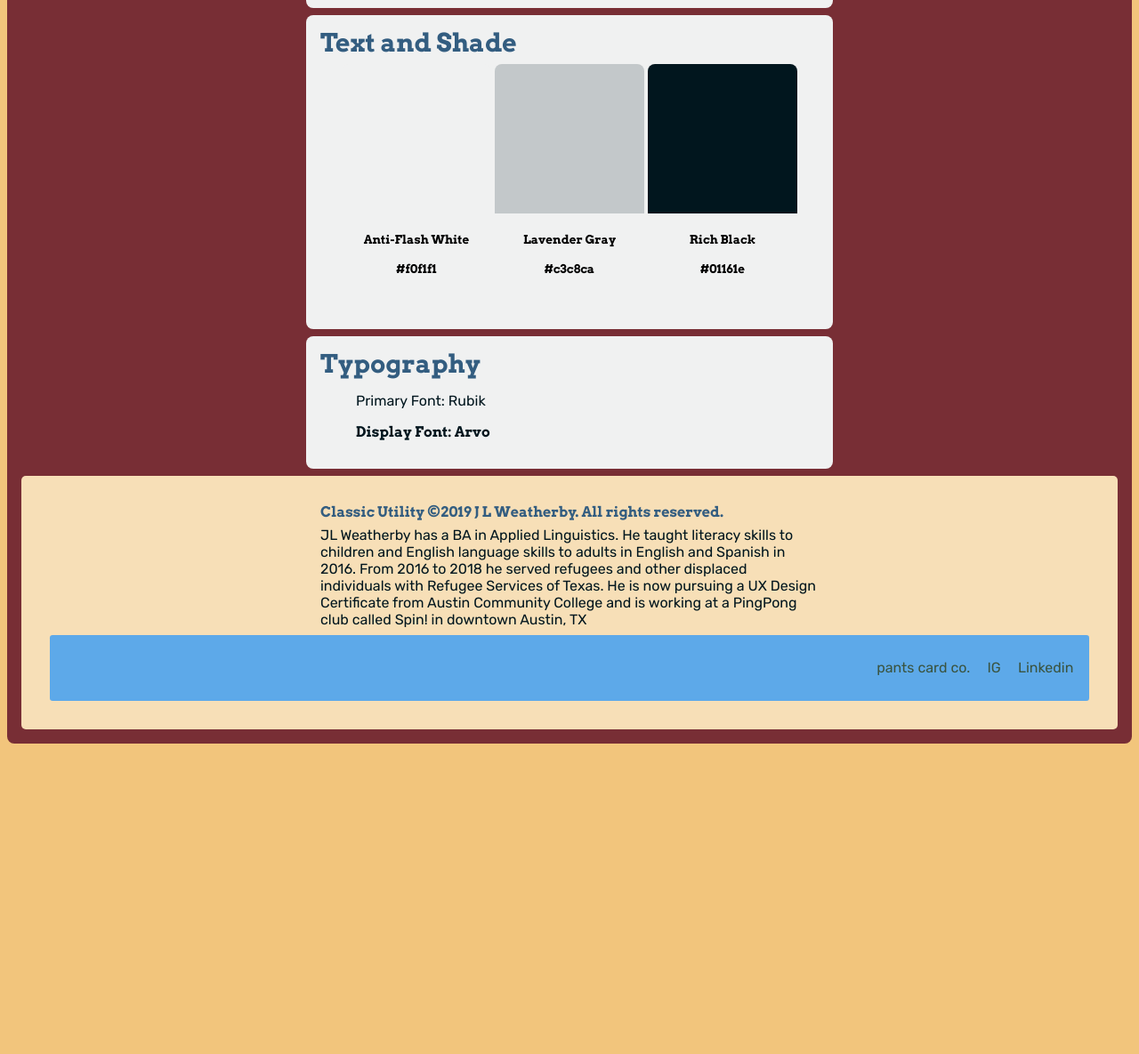
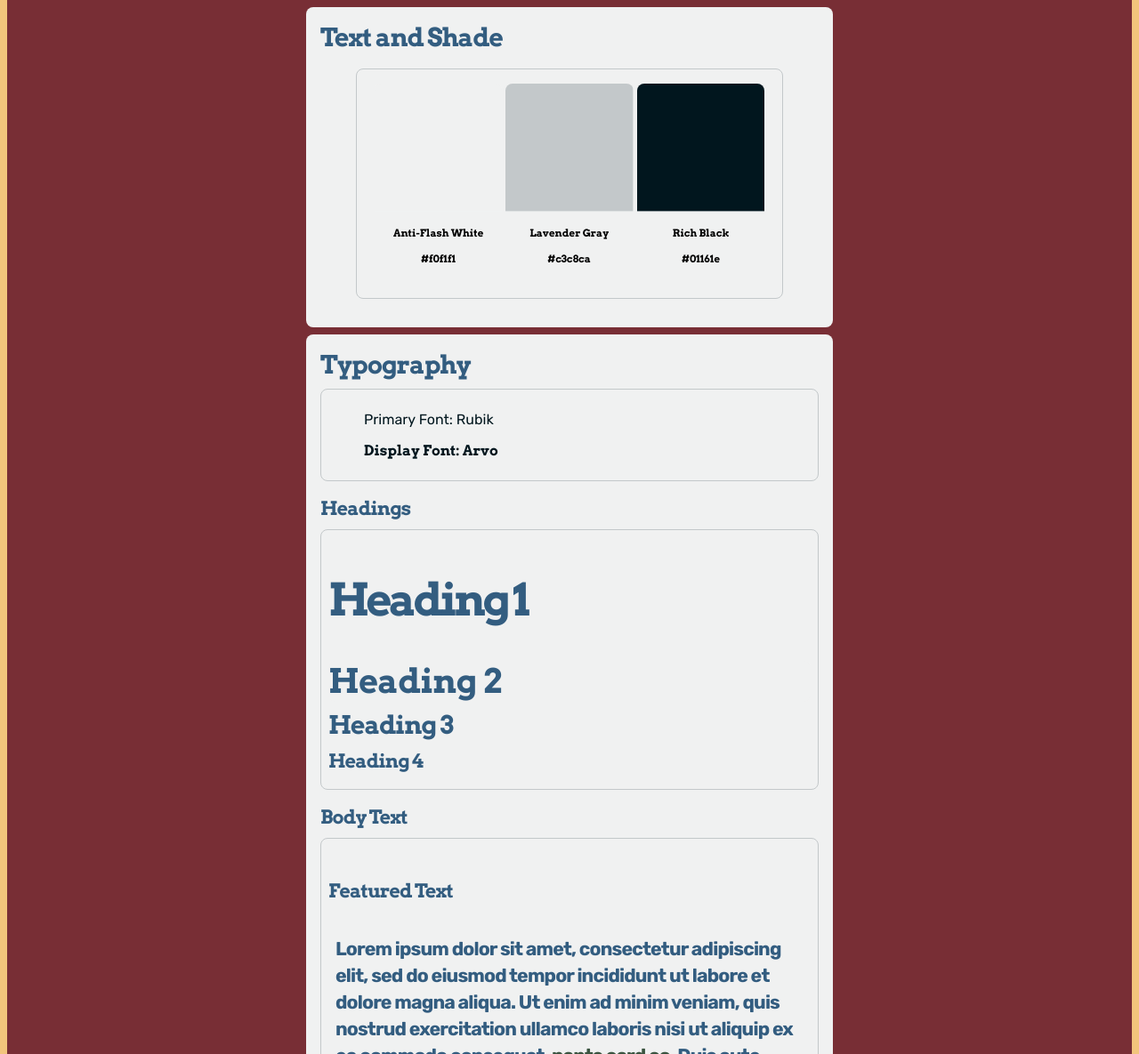
Before and after one commit to jlweatherby/Classic-Utility, a plain HTML site: page style.html in a window 1280 px wide. Shown: the part 1615-2800 px from the top of the page at 89% size. Before the commit the page ends 2459 px from the top, so only its background shows below. Drawn offline with Linux system fonts and the light colour scheme.

Commit message:
monday changes

```diff
--- a/main.css
+++ b/main.css
@@ -44,21 +44,32 @@ html {
 h1, h2, h3, h4, h5, figure text {
 	color: var(--color-blue-dark);
 	font-family: var(--font-display);
-	line-height: 1.1;
+
 }
 
 h1 {
 	font-size: var(--size-four);
+	letter-spacing: -.08em;
+	line-height: 1.1;
 }
 
 h2 {
 	font-size: var(--size-three);
+	letter-spacing: -.02em;
+	line-height: 1.2;
 }
 
 h3 {
 	font-size: var(--size-two);
+	letter-spacing: -.04em;
+	line-height: 1.3;
 }
 
+h4, h5 {
+	font-size: var(--size-one);
+	letter-spacing: -.04em;
+	line-height: 1.4;
+}
 p, li {
 	font-family: var(--font-primary);
 	font-size: var(--size-one)
@@ -70,10 +81,20 @@ header ul, footer ul{
 	margin: 1rem .5rem;
 }
 
-.display-font p{
-	font-family: var(--font-display);;
+.featured-text {
+	font-family: var(--font-primary);
+	font-size: var(--size-one);
+	font-weight: 700;
+	margin: .2rem .5rem;
 }
 
+.tertiary-text {
+	font-size: .7rem;
+	font-style: italic;
+	max-width: 24.5rem;
+}
+
+/*Link styles*/
 a {
 	color: var(--color-green-dark);
 	padding: .2rem;
@@ -179,7 +200,7 @@ footer nav {
 
 
 /*=================================
-COLOR CARD LISTING
+CARD LISTING and FIGURES
 =================================*/
 
 .color-swatch {
@@ -192,6 +213,22 @@ COLOR CARD LISTING
 }
 
 .swatch-group {
-	margin: 0;
+	border: .1rem solid var(--color-shade);
+	background-color: var(--color-shade-light);
+	border-radius: .5rem;
+	margin-bottom: 1rem;
+	padding-top: 1rem;
 	text-align: center;
 }
+
+.style-subsection{
+	border: .1rem solid var(--color-shade);
+	background-color: var(--color-shade-light);
+	border-radius: .5rem;
+	margin: 0 auto 1rem auto;
+	padding: .5rem;
+}
+
+.display-font p{
+	font-family: var(--font-display);
+}
--- a/style.html
+++ b/style.html
@@ -130,13 +130,44 @@
 
 			<section>
 				<h3>Typography</h3>
+				<figure class="style-subsection">
 					<figure class="primary-font">
 						<p>Primary Font: Rubik</p>
 					</figure>
 					<figure class="display-font">
 						<p>Display Font: Arvo</p>
 					</figure>
+				</figure>
+				<h4>Headings</h4>
+					<figure class="style-subsection">
+						<div>
+							<h1>Heading 1</h1>
+							<h2>Heading 2</h2>
+							<h3>Heading 3</h3>
+							<h4>Heading 4</h4>
+						</div>
+					</figure>
+				<h4>Body Text</h4>
+					<figure class="style-subsection">
+						<div>
+							<h5>Featured Text<h5>
+							<figure class=featured-text>
+								<p>Lorem ipsum dolor sit amet, consectetur adipiscing elit, sed do eiusmod tempor incididunt ut labore et dolore magna aliqua. Ut enim ad minim veniam, quis <strong>nostrud exercitation</strong> ullamco laboris nisi ut aliquip ex ea commodo consequat.<a href="http://pantscardco.000webhostapp.com/">pants card co.</a>Duis aute irure dolor in reprehenderit in voluptate velit esse cillum dolore eu fugiat nulla pariatur. Excepteur sint occaecat cupidatat <em>non proident</em>, sunt in culpa qui officia deserunt mollit anim id est laborum.</p>
+							</figure>
+							<h5>Normal Text</h5>
+							<figure class=normal-text>
+								<p>Lorem ipsum dolor sit amet, consectetur adipiscing elit, sed do eiusmod tempor incididunt ut labore et dolore magna aliqua. Ut enim ad minim veniam, quis <strong>nostrud exercitation</strong> ullamco laboris nisi ut aliquip ex ea commodo consequat.<a href="http://pantscardco.000webhostapp.com/">pants card co.</a> Duis aute irure dolor in reprehenderit in voluptate velit esse cillum dolore eu fugiat nulla pariatur. Excepteur sint occaecat cupidatat <em>non proident</em>, sunt in culpa qui officia deserunt mollit anim id est laborum.</p>
+							</figure>
+							<h5>Tertiary Text</h5>
+							<figure class=tertiary-text>
+								<p>Lorem ipsum dolor sit amet, consectetur adipiscing elit, sed do eiusmod tempor incididunt ut labore et dolore magna aliqua. Ut enim ad minim veniam, quis <strong>nostrud exercitation</strong> ullamco laboris nisi ut aliquip ex ea commodo consequat.<a href="http://pantscardco.000webhostapp.com/">pants card co.</a>Duis aute irure dolor in reprehenderit in voluptate velit esse cillum dolore eu fugiat nulla pariatur. Excepteur sint occaecat cupidatat <em>non proident</em>, sunt in culpa qui officia deserunt mollit anim id est laborum.</p>
+							</figure>
+						</div>
+					</figure>
+				<h4>
+
 			</section>
+
 		</main>
 
 		<footer>
```
Lines whose indentation alone changed are shown as unchanged.
